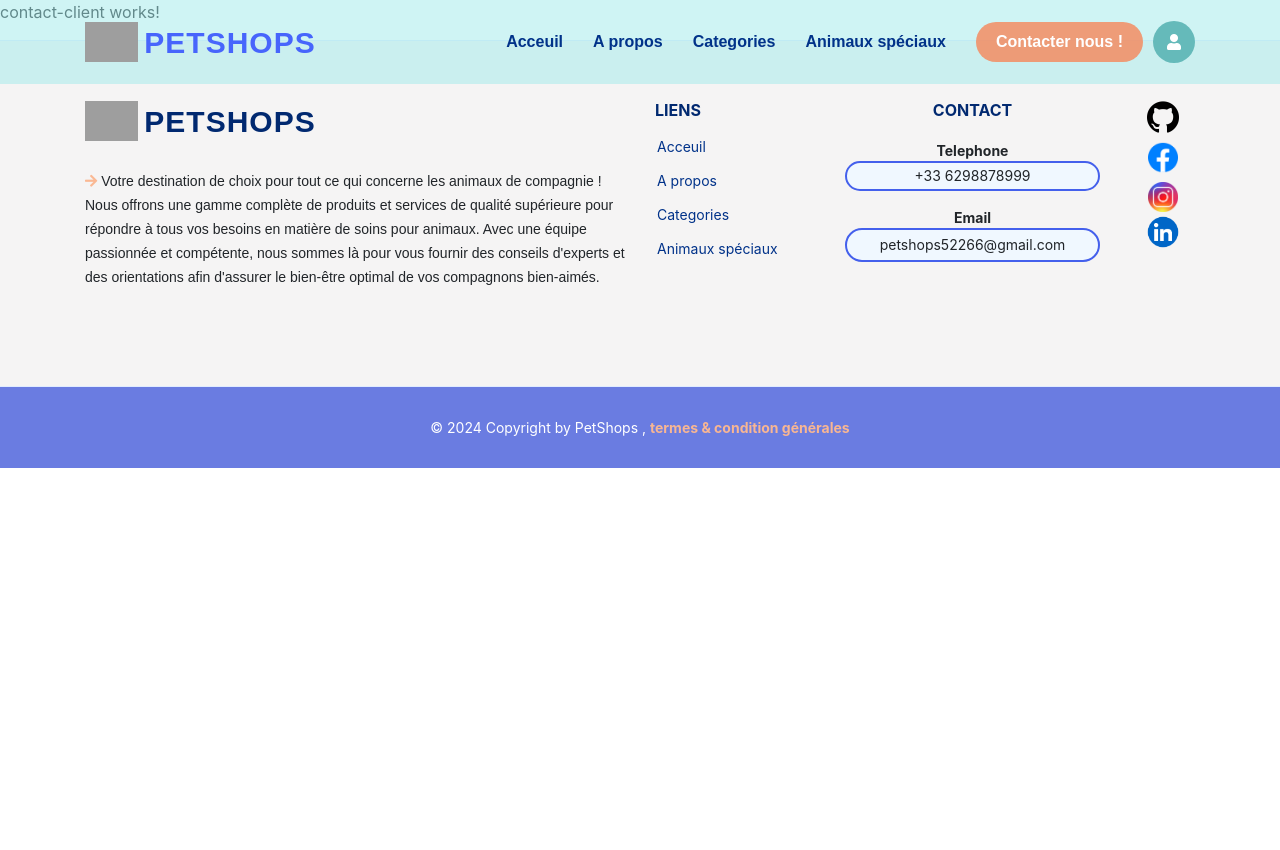
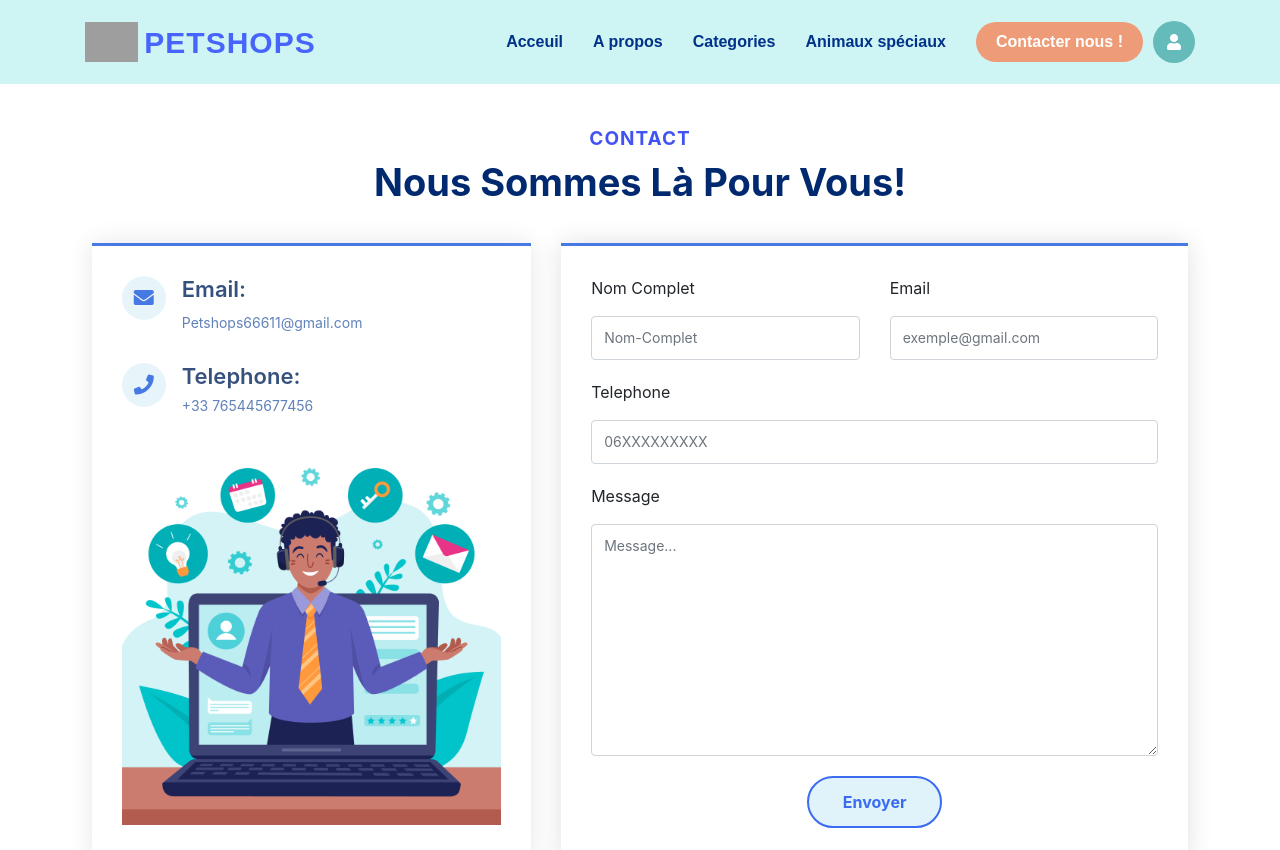
Before and after one commit to BenseddikBouchra/Projet-PetShop-Angular, an Angular app: page /client/contact-client in a window 1280 px wide. Shown: the top 850 px of the page. Before the commit the page ends 800 px from the top, so only its background shows below. Built offline with nearby package versions, Linux system fonts and the light colour scheme; grey boxes are pictures that could not be loaded.

Commit message:
Contacter Nous !

```diff
--- a/src/app/Partie-Client/bas-de-page-client/bas-de-page-client.component.html
+++ b/src/app/Partie-Client/bas-de-page-client/bas-de-page-client.component.html
@@ -3,13 +3,14 @@
   href="https://cdnjs.cloudflare.com/ajax/libs/font-awesome/5.15.4/css/all.min.css"
 />
 
-<footer id="footer" style="background-color: rgb(106, 124, 225)" class="footer">
-  <div class="footer-top" style="background-color: rgb(245, 244, 244)">
-    <div class="container">
+<footer id="footer" style="background-color: rgb(106, 124, 225)" class="footer ">
+  <div class="footer-top" style="background-color:aliceblue">
+    <div class="container shadow" style="padding-top: 44px;background-color: rgba(246, 246, 246, 0.68);">
       <div class="row gy-4">
         <div class="col-lg-6 col-md-12 footer-info">
           <a href="index.html" class="logo d-flex align-items-center">
             <img src="assets/img/logo.png" alt="" />
+
             <span >PETSHOPS</span>
           </a>
           <p style="margin-top: 28px">
@@ -106,8 +107,8 @@
     </div>
   </div>
 
-  <div class="container">
-    <div class="copyright">
+  <div class="container ">
+    <div class="copyright" style="font-size: 17px;">
       © 2024 Copyright by PetShops ,
       <a
         routerLink="/termes-conditions"
--- a/src/app/Partie-Client/contact-client/contact-client.component.css
+++ b/src/app/Partie-Client/contact-client/contact-client.component.css
@@ -0,0 +1,174 @@
+
+body{
+    margin-top: 10%;
+    margin-left: 6%;
+    margin-right: 6%;
+    margin-bottom: 4%;
+
+}
+.contact .info {
+    border-top: 3px solid #4779e4;
+    border-bottom: 3px solid #4779e4;
+    padding: 30px;
+    background: #fff;
+    width: 100%;
+    box-shadow: 0 0 24px 0 rgba(0, 0, 0, 0.1);
+}
+
+.contact .info i {
+    font-size: 20px;
+    color: #4779e4;
+    float: left;
+    width: 44px;
+    height: 44px;
+    background: #e7f5fb;
+    display: flex;
+    justify-content: center;
+    align-items: center;
+    border-radius: 50px;
+    transition: all 0.3s ease-in-out;
+}
+
+.contact .info h4 {
+    padding: 0 0 0 60px;
+    font-size: 22px;
+    font-weight: 600;
+    margin-bottom: 5px;
+    color: #37517e;
+}
+
+.contact .info p {
+    padding: 0 0 10px 60px;
+    margin-bottom: 20px;
+    font-size: 14px;
+    color: #6182ba;
+}
+
+.contact .info .email p {
+    padding-top: 5px;
+}
+
+.contact .info .social-links {
+    padding-left: 60px;
+}
+
+.contact .info .social-links a {
+    font-size: 18px;
+    display: inline-block;
+    background: #333;
+    color: #fff;
+    line-height: 1;
+    padding: 8px 0;
+    border-radius: 50%;
+    text-align: center;
+    width: 36px;
+    height: 36px;
+    transition: 0.3s;
+    margin-right: 10px;
+}
+
+.contact .info .social-links a:hover {
+    background: #4779e4;
+    color: #fff;
+}
+
+.contact .info .email:hover i,
+.contact .info .address:hover i,
+.contact .info .phone:hover i {
+    background: #4779e4;
+    color: #fff;
+}
+
+.contact .email-form {
+    width: 100%;
+    border-top: 3px solid #4779e4;
+    border-bottom: 3px solid #4779e4;
+    padding: 30px;
+    background: #fff;
+    box-shadow: 0 0 24px 0 rgba(0, 0, 0, 0.12);
+}
+
+
+
+.contact .email-form .form-group {
+    margin-bottom: 20px;
+}
+
+.contact .email-form label {
+    padding-bottom: 8px;
+}
+
+.contact .email-form input,
+.contact .email-form textarea {
+    border-radius: 0;
+    box-shadow: none;
+    font-size: 14px;
+    border-radius: 4px;
+}
+
+.contact .email-form input:focus,
+.contact .email-form textarea:focus {
+    border-color: #4779e4;
+}
+
+.contact .email-form input {
+    height: 44px;
+}
+
+.contact .email-form textarea {
+    padding: 10px 12px;
+}
+
+.contact .email-form button[type=submit] {
+    background: #d9f0f9ce;
+    border: 0;
+    padding: 12px 34px;
+    color: #3a6bf1;
+    font-weight: bold;
+    border: 2px solid #3a6bf1;
+    transition: 0.4s;
+    border-radius: 50px;
+}
+
+.contact .email-form button[type=submit]:hover {
+background-color: #3a6bf1;
+color: white;}
+
+@keyframes animate-loading {
+    0% {
+        transform: rotate(0deg);
+    }
+
+    100% {
+        transform: rotate(360deg);
+    }
+}
+.section-header {
+    text-align: center;
+    padding-bottom: 40px;
+}
+
+.section-header h1 {
+    font-size: 19px;
+    letter-spacing: 1px;
+    font-weight: 700;
+    margin: 0;
+    color: #4154f1;
+    text-transform: uppercase;
+}
+
+.section-header p {
+    margin: 10px 0 0 0;
+    padding: 0;
+    font-size: 38px;
+    line-height: 42px;
+    font-weight: 700;
+    color: #012970;
+}
+
+@media (max-width: 768px) {
+    .section-header p {
+        font-size: 28px;
+        line-height: 32px;
+    }
+}
--- a/src/app/Partie-Client/contact-client/contact-client.component.html
+++ b/src/app/Partie-Client/contact-client/contact-client.component.html
@@ -1 +1,91 @@
-<p>contact-client works!</p>
+<!-- ======= Contact Section ======= -->
+<body>
+  <section id="contact" class="contact">
+    <div class="container" data-aos="fade-up">
+      <div class="section-title">
+        <header class="section-header">
+          <h1>Contact</h1>
+          <p>Nous Sommes Là Pour Vous! </p>
+        </header>
+      </div>
+
+      <div class="row">
+        <div class="col-lg-5 d-flex align-items-stretch">
+          <div class="info">
+            <div class="email">
+              <i class="fa fa-envelope"></i>
+              <h4>Email:</h4>
+              <p>Petshops66611@gmail.com</p>
+            </div>
+
+            <div class="phone">
+              <i class="fa fa-phone"></i>
+              <h4>Telephone:</h4>
+              <p>+33 765445677456</p>
+            </div>
+
+            <img
+              src="../../../assets/images/image-contacter-nous.jpg"
+              style="width: 100%"
+              alt=""
+            />
+          </div>
+        </div>
+
+        <div class="col-lg-7 mt-5 mt-lg-0 d-flex align-items-stretch">
+          <div method="post" role="form" class="email-form">
+            <div class="row">
+              <div class="form-group col-md-6">
+                <label for="name">Nom Complet</label>
+                <input
+                  type="text"
+                  name="name"
+                  class="form-control"
+                  id="name"
+                  placeholder="Nom-Complet"
+                  required
+                />
+              </div>
+              <div class="form-group col-md-6">
+                <label for="name"> Email</label>
+                <input
+                  type="email"
+                  class="form-control"
+                  name="email"
+                  placeholder="exemple@gmail.com"
+                  id="email"
+                  required
+                />
+              </div>
+            </div>
+            <div class="form-group">
+              <label for="name">Telephone</label>
+              <input
+                type="text"
+                class="form-control"
+                name="subject"
+                placeholder="06XXXXXXXXX"
+                id="subject"
+                required
+              />
+            </div>
+            <div class="form-group">
+              <label for="name">Message</label>
+              <textarea
+                class="form-control"
+                name="message"
+                placeholder="Message..."
+                rows="10"
+                required
+              ></textarea>
+            </div>
+            <div class="text-center">
+              <button type="submit">Envoyer</button>
+            </div>
+          </div>
+        </div>
+      </div>
+    </div>
+  </section>
+  <!-- End Contact Section -->
+</body>
--- a/src/app/Partie-Client/menu-client/menu-client.component.html
+++ b/src/app/Partie-Client/menu-client/menu-client.component.html
@@ -29,12 +29,12 @@
             <a class="nav-link scrollto" routerLink="/client/specials-client" >Animaux spéciaux</a>
           </li>
           <li >
-            <a class="contacternous text-white scrollto"  routerLink="/client/sidentifier-client"
+            <a class="contacternous text-white scrollto"  routerLink="/client/contact-client"
               >Contacter nous !</a
             >
           </li>
           <li>
-            <button type="button" class="btn useruser" routerLink="/client/contact-client">
+            <button type="button" class="btn useruser" routerLink="/client/sidentifier-client">
               <i class="fas fa-user"></i>
             </button>
           </li>
```
Also changed, not shown: src/assets/images/image-contacter-nous.jpg (added).
